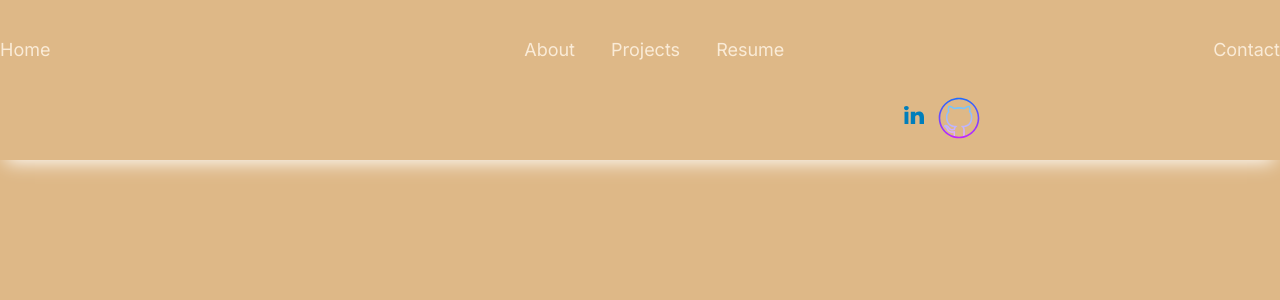
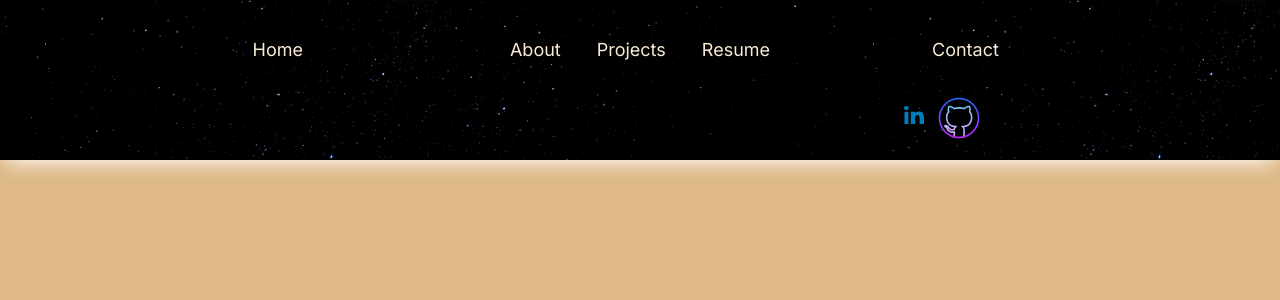
Before and after one commit to gino500/portfolio, a React (Vite) app: page / in a window 1280 px wide. Shown: the top 300 px of the page. Built offline with nearby package versions, Linux system fonts and the light colour scheme.

Commit message:
clean code

```diff
--- a/src/screens/header/HeaderScreen.css
+++ b/src/screens/header/HeaderScreen.css
@@ -1,10 +1,9 @@
 .nav-wrapper {
   width: 100vw;
   min-height: 160px;
-  /* Undecided backgrounds */
-  /* background: url("../../assets/nav-bg.png"); */
-  /* background: transparent; */
+  filter: grayscale(1%);
   box-shadow: 0 8px 18px -6px white;
+  background: url("../../assets/nav-bg.png");
 }
 
 .text-wrapper {
@@ -14,7 +13,7 @@
   padding-top: 2em;
 }
 
-.home-wrapper {
+.homeBtn-wrapper {
   display: flex;
   justify-content: end;
   width: 30vw;
@@ -22,12 +21,12 @@
 
 .text-group {
   display: flex;
+  justify-content: center;
   flex-wrap: wrap;
-  justify-content: center;
   width: 40vw;
 }
 
-.contact-wrapper {
+.contactBtn-wrapper {
   display: flex;
   width: 30vw;
 }
@@ -56,8 +55,8 @@
 
 @media screen and (min-width: 643px) {
   .social-wrapper {
+    height: 80px;
     align-items: end;
-    height: 80px;
   }
   .linkedin {
     margin-top: 11px;
@@ -66,8 +65,8 @@
 }
 
 .linkedin {
+  margin-right: 10px;
   padding-top: 12px;
-  margin-right: 10px;
 }
 
 .github {
```
